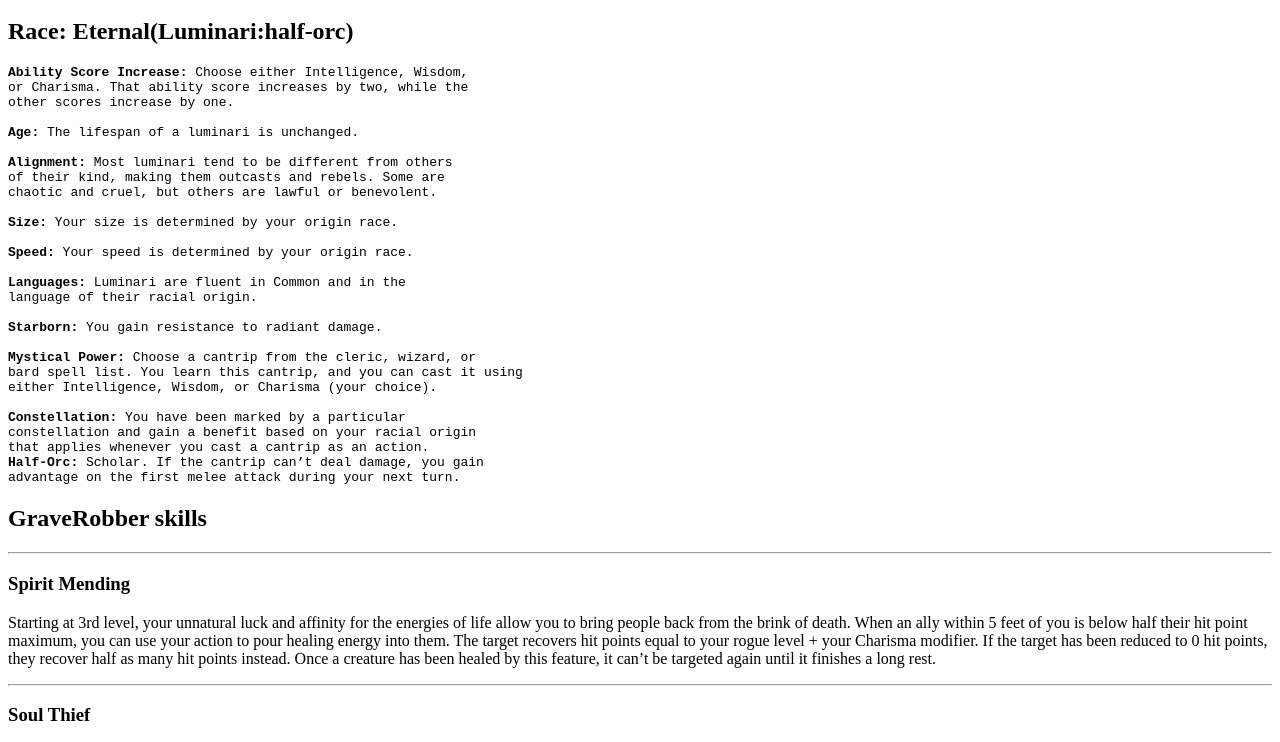
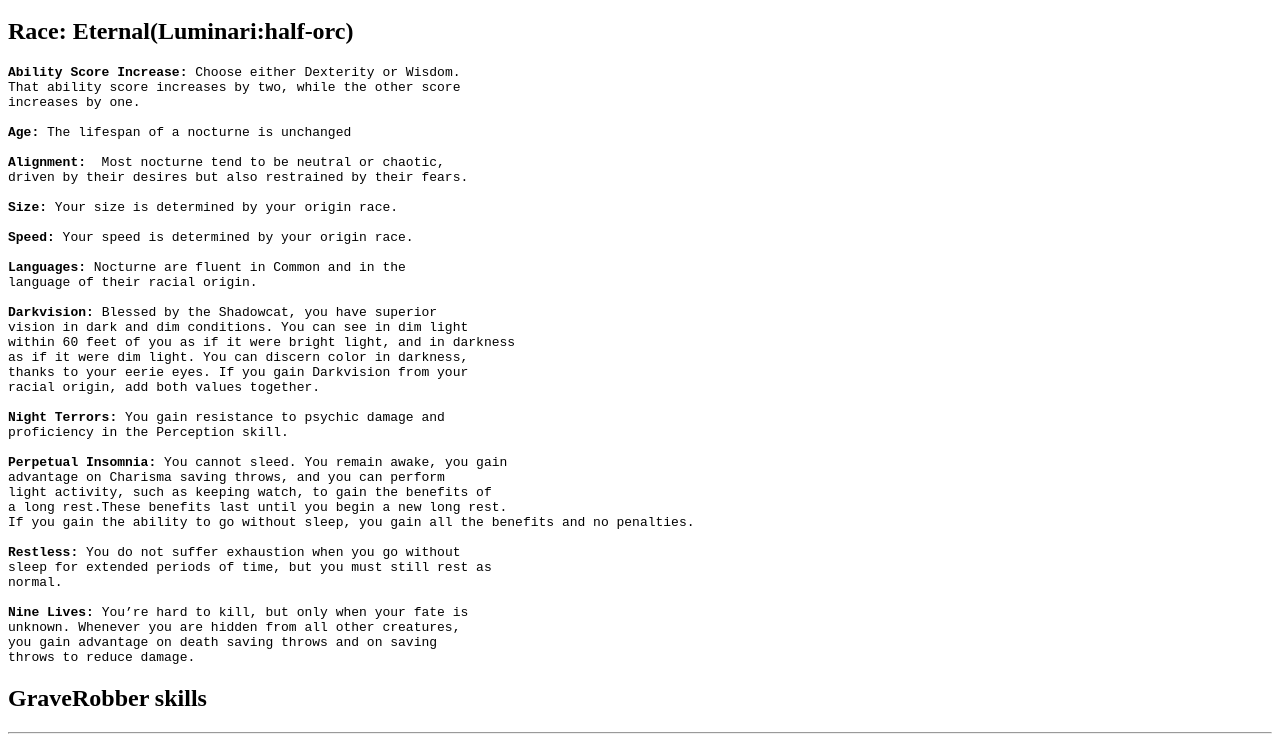
Before and after one commit to PankoSando/Fane.github.io, a plain HTML site: page index.html in a window 1280 px wide. Shown: the part 48-790 px from the top of the page. Drawn offline with Linux system fonts and the light colour scheme.

Commit message:
Update index.html

```diff
--- a/index.html
+++ b/index.html
@@ -1,34 +1,46 @@
 <html>
 <h1>Fane the Eternal</h1>
 <h2>Race: Eternal(Luminari:half-orc)</h2>
-<pre><b>Ability Score Increase:</b> Choose either Intelligence, Wisdom,
-or Charisma. That ability score increases by two, while the
-other scores increase by one.
+<pre><b>Ability Score Increase:</b> Choose either Dexterity or Wisdom.
+That ability score increases by two, while the other score
+increases by one.
 
-<b>Age:</b> The lifespan of a luminari is unchanged.
+<b>Age:</b> The lifespan of a nocturne is unchanged
 
-<b>Alignment:</b> Most luminari tend to be different from others
-of their kind, making them outcasts and rebels. Some are
-chaotic and cruel, but others are lawful or benevolent.
+<b>Alignment:</b>  Most nocturne tend to be neutral or chaotic,
+driven by their desires but also restrained by their fears.
 
 <b>Size:</b> Your size is determined by your origin race.
 
 <b>Speed:</b> Your speed is determined by your origin race.
 
-<b>Languages:</b> Luminari are fluent in Common and in the
+<b>Languages:</b> Nocturne are fluent in Common and in the
 language of their racial origin.
 
-<b>Starborn:</b> You gain resistance to radiant damage.
+<b>Darkvision:</b> Blessed by the Shadowcat, you have superior
+vision in dark and dim conditions. You can see in dim light
+within 60 feet of you as if it were bright light, and in darkness
+as if it were dim light. You can discern color in darkness,
+thanks to your eerie eyes. If you gain Darkvision from your
+racial origin, add both values together.
 
-<b>Mystical Power:</b> Choose a cantrip from the cleric, wizard, or
-bard spell list. You learn this cantrip, and you can cast it using
-either Intelligence, Wisdom, or Charisma (your choice).
+<b>Night Terrors:</b> You gain resistance to psychic damage and
+proficiency in the Perception skill.
 
-<b>Constellation:</b> You have been marked by a particular
-constellation and gain a benefit based on your racial origin
-that applies whenever you cast a cantrip as an action.
-<b>Half-Orc:</b> Scholar. If the cantrip can’t deal damage, you gain
-advantage on the first melee attack during your next turn.</pre>
+<b>Perpetual Insomnia:</b> You cannot sleed. You remain awake, you gain
+advantage on Charisma saving throws, and you can perform
+light activity, such as keeping watch, to gain the benefits of
+a long rest.These benefits last until you begin a new long rest.
+If you gain the ability to go without sleep, you gain all the benefits and no penalties.
+
+<b>Restless:</b> You do not suffer exhaustion when you go without
+sleep for extended periods of time, but you must still rest as
+normal.
+
+<b>Nine Lives:</b> You’re hard to kill, but only when your fate is
+unknown. Whenever you are hidden from all other creatures,
+you gain advantage on death saving throws and on saving
+throws to reduce damage.</pre>
 
 <h2>GraveRobber skills</h2>
 <hr>
```
